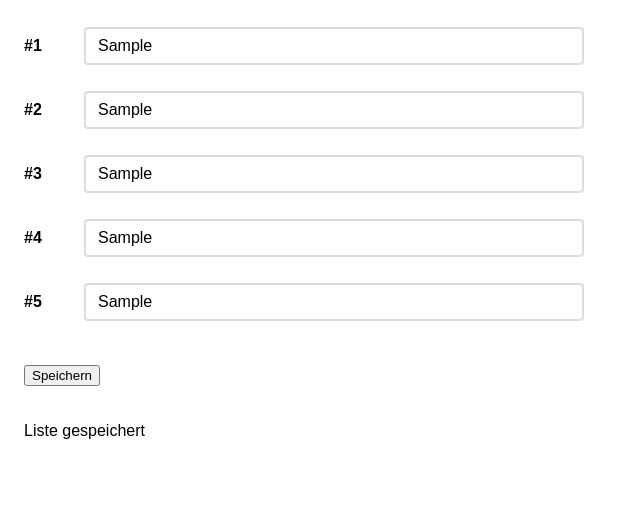
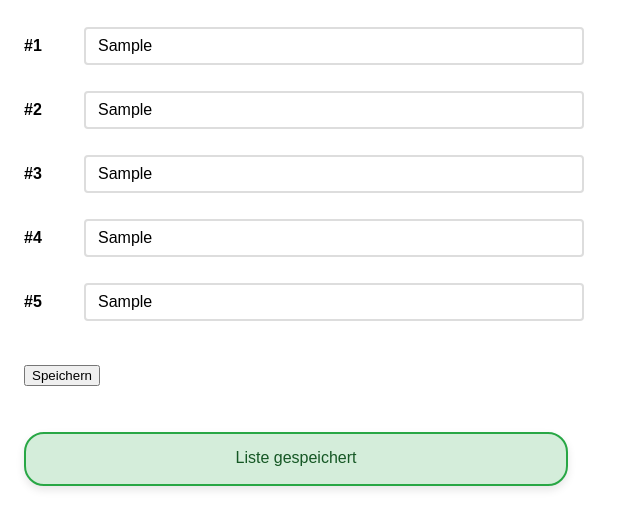
Before and after one commit to MDecker-MobileComputing/HTML_IndexedDB_BucketList, a plain HTML site: page docs/index.html in a window 1280 px wide. Both pictures are taken after typing "Sample", "Sample", "Sample", "Sample", "Sample" into the empty fields and a click on the button "Speichern". Shown: the part 103-632 px from the top of the page, without its empty margins (0-640 px from the left). Drawn offline with Linux system fonts and the light colour scheme.

Commit message:
CSS fuer Nachrichten-<div>

```diff
--- a/docs/bucketlist-styles.css
+++ b/docs/bucketlist-styles.css
@@ -147,3 +147,37 @@ a {
         max-width: 500px;
     }
 }
+
+/* Message box styling */
+#meldung {
+    background-color: #f0f8ff;
+    border: 2px solid #4CAF50;
+    border-radius: 20px;
+    padding: 15px 20px;
+    margin: 10px 0;
+    max-width: 500px;
+    text-align: center;
+    box-shadow: 0 4px 8px rgba(0, 0, 0, 0.1);
+    font-size: 16px;
+    color: #333;
+    min-height: 20px;
+    display: none;
+}
+
+#meldung.erfolg {
+    background-color: #d4edda;
+    border-color: #28a745;
+    color: #155724;
+}
+
+#meldung.fehler {
+    background-color: #f8d7da;
+    border-color: #dc3545;
+    color: #721c24;
+}
+
+#meldung.info {
+    background-color: #cce7ff;
+    border-color: #007bff;
+    color: #004085;
+}
--- a/docs/liste.js
+++ b/docs/liste.js
@@ -4,6 +4,7 @@
 /** Array mit Referenz auf die <input>-Elemente für die Listeneinträge. */
 let inputEintragArray = [];
 
+/** Referenz auf <div>-Element zur Anzeige Meldungstext. */
 let divMeldung = null;
 
 
@@ -31,11 +32,22 @@ window.addEventListener( "load", async function () {
 });
 
 
-function zeigeNachricht( nachricht ) {
+/**
+ * Zeigt eine Nachricht im Meldungsbereich an.
+ *
+ * @param {string} nachricht Text, der angezeigt werden soll
+ *
+ * @param {string} stil Stil der Meldung (z.B. "erfolg", "fehler", "info")
+ */
+function zeigeNachricht( nachricht, stil ) {
 
-    divMeldung.textContent = nachricht;
+    divMeldung.textContent   = nachricht;
+    divMeldung.className     = stil;
+    divMeldung.style.display = "block"; // sichtbar schalten
+
+    // Nach 5 Sekunden die Meldung ausblenden
     setTimeout( () => {
-        divMeldung.textContent = "";
+        divMeldung.style.display = "none";
     }, 5000 );
 }
 
@@ -51,7 +63,7 @@ async function ladeListe() {
 
         if ( eintraegeVonDb.length === 0 ) {
 
-            zeigeNachricht( "Es sind keine gespeicherten Einträge vorhanden." );
+            zeigeNachricht( "Es sind keine gespeicherten Einträge vorhanden.", "info" );
             return;
         }
 
@@ -71,7 +83,7 @@ async function ladeListe() {
     } catch ( fehler ) {
 
         console.error( "Fehler beim Laden der Liste aus der Datenbank:", fehler );
-        zeigeNachricht( "Fehler beim Laden der gespeicherten Einträge." );
+        zeigeNachricht( "Fehler beim Laden der gespeicherten Einträge.", "fehler" );
     }
 }
 
@@ -102,5 +114,5 @@ async function onSpeichernButton( event ) {
     await speichereListe( eintraegeArray );
     console.log( `Anzahl gespeicherte Einträge: ${eintraegeArray.length}` );
 
-    zeigeNachricht( "Liste gespeichert" );
+    zeigeNachricht( "Liste gespeichert", "erfolg" );
 }
```
